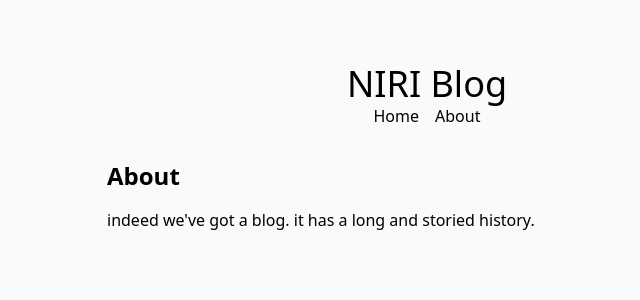
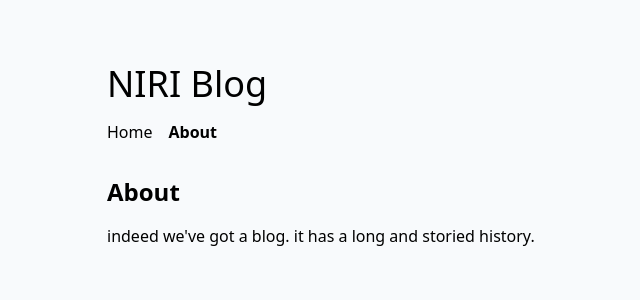
Before and after one commit to rprend/blog, a Next.js app: page /about in a window 1280 px wide. Shown: the top 300 px of the page, without its empty margins (213-853 px from the left). Built offline with nearby package versions, Linux system fonts and the light colour scheme; no server answers.

Commit message:
Bold up present route

```diff
--- a/components/Topbar.tsx
+++ b/components/Topbar.tsx
@@ -1,19 +1,27 @@
 import { useSession } from "next-auth/react";
 import Link from "next/link";
+import classNames from "classnames";
+import { useRouter } from "next/router";
+
+export type page = "home" | "about" | "create" | "admin";
+
+export interface TopbarProps {
+  page: page;
+}
 
 export default function Topbar() {
   const { data: session } = useSession();
+  const router = useRouter()
 
   return (
     <div className="flex flex-col mt-16 mb-4">
-      <h1 className="text-4xl self-center">NIRI Blog</h1>
-      <div className="flex flex-row gap-x-4 justify-center">
-        <p><Link href='/'>Home</Link></p>
-        <p><Link href='/about'>About</Link></p>
+      <h1 className="text-4xl">NIRI Blog</h1>
+      <div className={"flex flex-row gap-x-4 mt-4 " + classNames({'italic': session})}>
+        <p><Link href='/' className={classNames({'font-bold': router.pathname === '/'})}>Home</Link></p>
+        <p><Link href='/about' className={classNames({'font-bold': router.pathname === '/about'})}>About</Link></p>
         {session &&
           <>
-          <p><Link href='/create'>Create</Link></p>
-          <p><Link href='/admin'>Admin</Link></p>
+          <p><Link href='/admin' className={classNames({'font-bold': router.pathname === '/admin'})}>Admin</Link></p>
           </>
         }
       </div>
--- a/package.json
+++ b/package.json
@@ -20,6 +20,7 @@
     "@tiptap/extension-underline": "^2.0.0-beta.204",
     "@tiptap/react": "^2.0.0-beta.204",
     "@tiptap/starter-kit": "^2.0.0-beta.204",
+    "classnames": "^2.3.2",
     "fs": "^0.0.1-security",
     "husky": "^8.0.2",
     "install": "^0.13.0",
```
Also changed, not shown: 1 other file (tests, documents, lock files or other folders).
